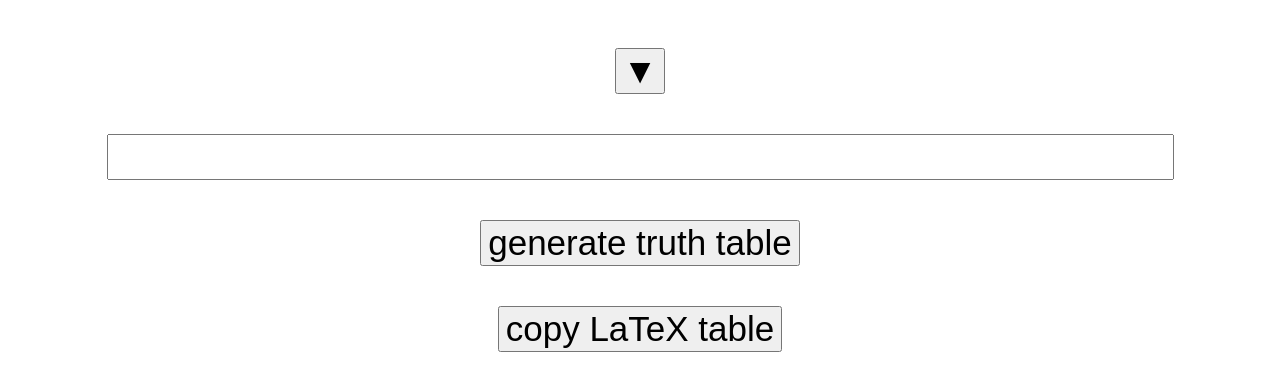
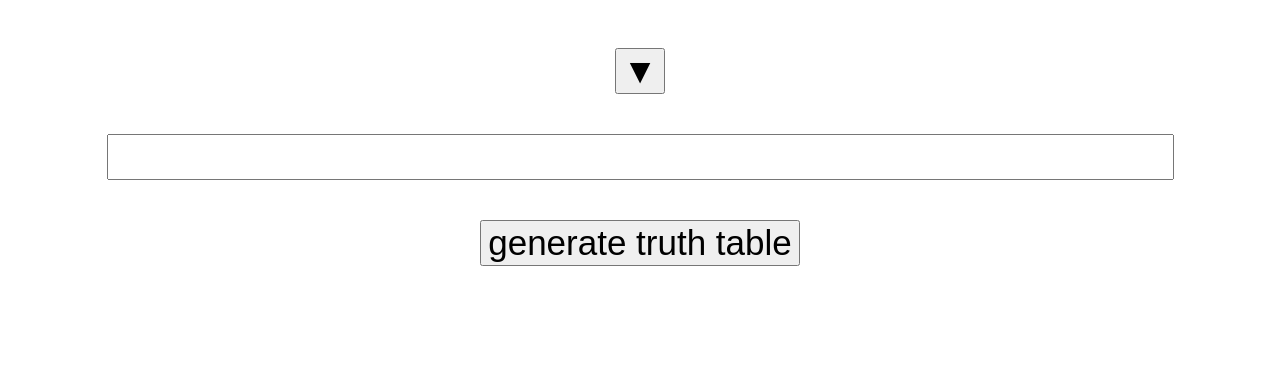
Before and after one commit to sdjgsdgj/truth_table_generator, a plain HTML site: page index.html in a window 1280 px wide. Drawn offline with Linux system fonts and the light colour scheme.

Commit message:
Update index.html

```diff
--- a/index.html
+++ b/index.html
@@ -23,11 +23,11 @@
                 value="generate truth table"
                 onclick="generate_truth_table_onclick();">
             <br><br>
-            <input
-                type="button"
-                value="copy LaTeX table"
-                onclick="copy_latex_table_onclick();">
-            <br><br>
+<!--             <input  -->
+<!--                 type="button"  -->
+<!--                 value="copy LaTeX table"  -->
+<!--                 onclick="copy_latex_table_onclick();"> -->
+<!--             <br><br> -->
 
             <table id="table"></table>
         </div>
```
